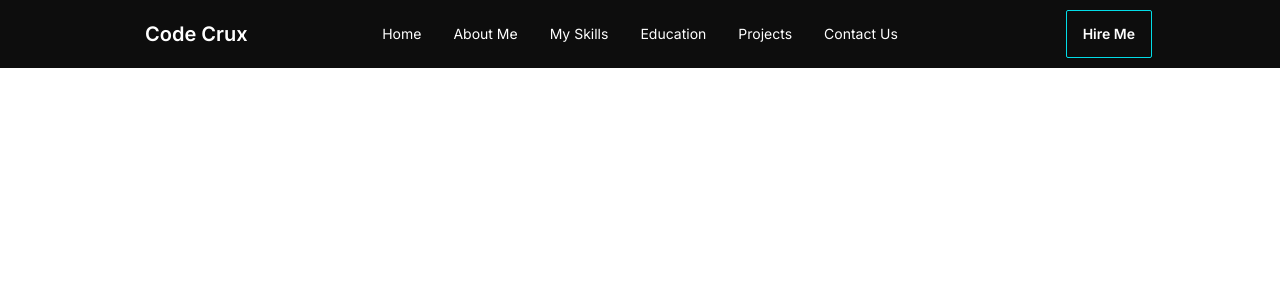
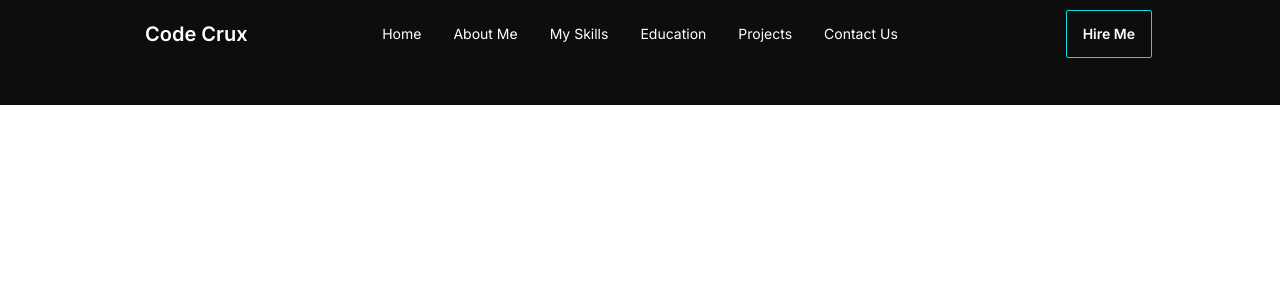
Before and after one commit to kalidashodekare14/my-portfolio, a Next.js app: page /home in a window 1280 px wide. Shown: the top 300 px of the page. Built offline with nearby package versions, Linux system fonts and the light colour scheme.

Commit message:
Portfolio Website

```diff
--- a/package.json
+++ b/package.json
@@ -25,6 +25,8 @@
     "react-icons": "^5.2.1",
     "react-scroll": "^1.9.0",
     "react-simple-typewriter": "^5.0.1",
+    "smooth-scrollbar": "^8.8.4",
+    "smooth-scrollbar-react": "^2.4.1",
     "sweetalert2": "^11.12.1",
     "three": "^0.165.0",
     "tsparticles": "^3.4.0",
--- a/src/app/layout.js
+++ b/src/app/layout.js
@@ -2,6 +2,7 @@ import { Inter } from "next/font/google";
 import "./globals.css";
 import Navbar from "../components/Navbar/Navbar";
 import Footer from "@/components/Footer/Footer";
+import { Scrollbar } from 'smooth-scrollbar-react';
 
 
 const inter = Inter({ subsets: ["latin"] });
@@ -12,12 +13,15 @@ export const metadata = {
 };
 
 export default function RootLayout({ children }) {
+
+
+
   return (
     <html lang="en">
       <body className={inter.className}>
         <Navbar></Navbar>
-        {children}
-        {/* <Footer></Footer> */}
+          {children}
+        <Footer></Footer>
       </body>
     </html>
   );
```
Also changed, not shown: 1 other file (tests, documents, lock files or other folders).
